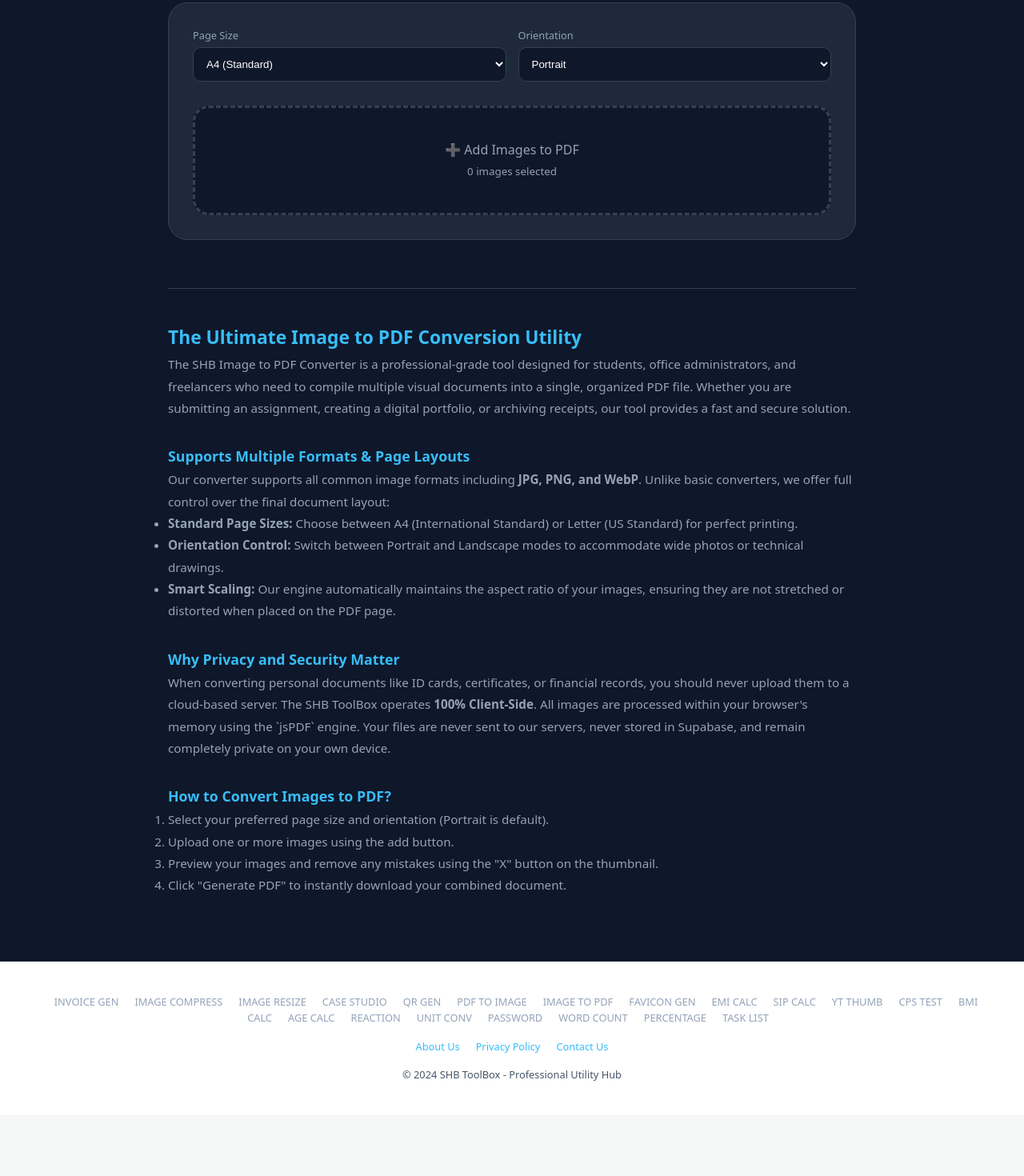
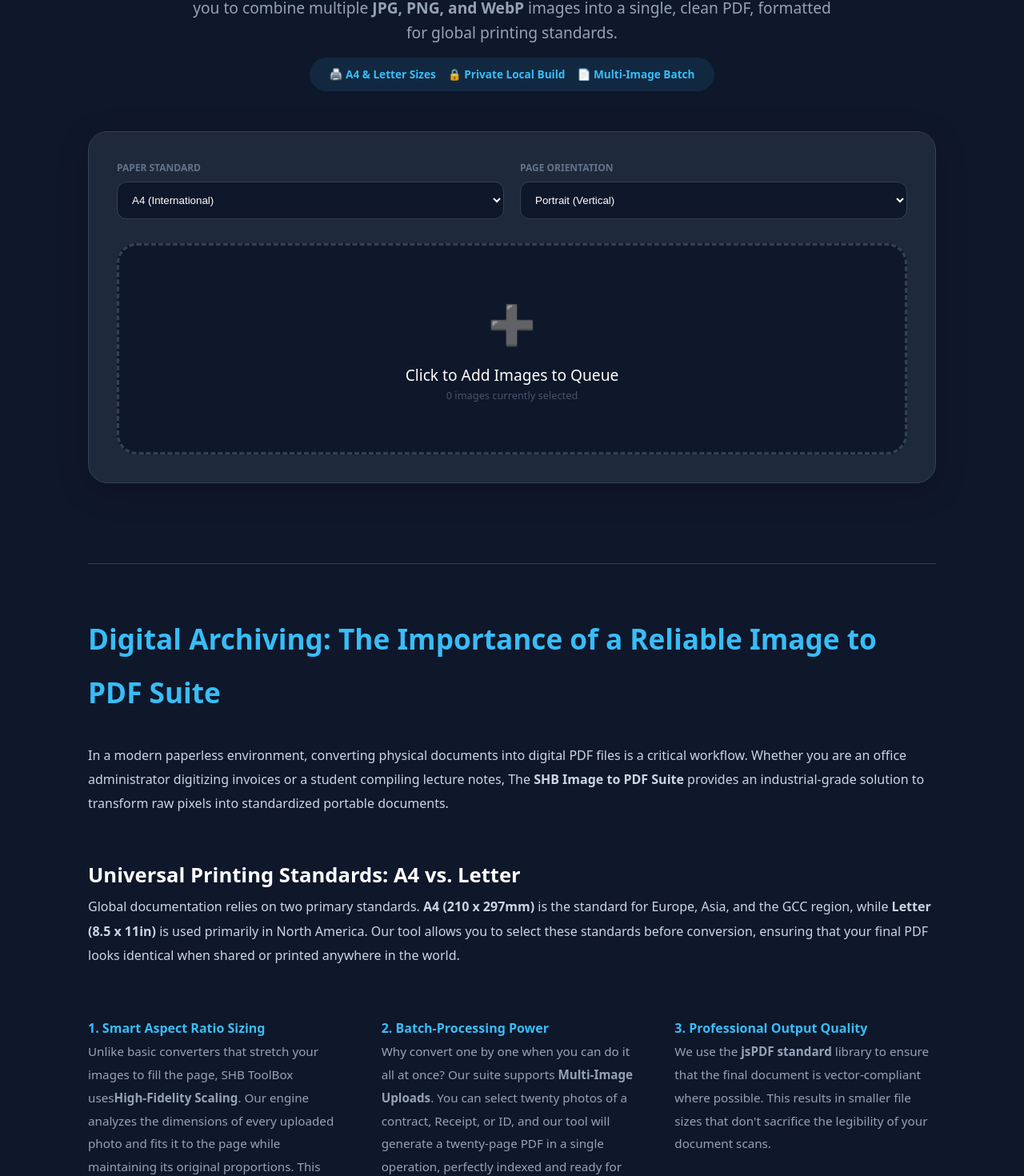
Before and after one commit to vivaindus/vivaindus.github.io, a Next.js app: page /imagetopdf in a window 1280 px wide. Shown: the part 216-1686 px from the top of the page at 80% size. Before the commit the page ends 1610 px from the top, so only its background shows below. Built offline with nearby package versions, Linux system fonts and the light colour scheme.

Commit message:
image to pdf update

```diff
--- a/pages/imagetopdf/index.js
+++ b/pages/imagetopdf/index.js
@@ -1,12 +1,26 @@
-import React, { useState } from 'react';
+import React, { useState, useEffect } from 'react';
 import ToolboxLayout from '../../components/ToolboxLayout';
-import { jsPDF } from 'jspdf';
 
 export default function ImageToPDF() {
+    const [mounted, setMounted] = useState(false);
     const [images, setImages] = useState([]);
     const [pageSize, setPageSize] = useState('a4');
     const [orientation, setOrientation] = useState('p');
     const [generating, setGenerating] = useState(false);
+    const [notification, setNotification] = useState('');
+
+    // Hydration Guard
+    useEffect(() => {
+        setMounted(true);
+    }, []);
+
+    // Toast logic
+    useEffect(() => {
+        if (notification) {
+            const timer = setTimeout(() => setNotification(''), 3000);
+            return () => clearTimeout(timer);
+        }
+    }, [notification]);
 
     const handleUpload = (e) => {
         const files = Array.from(e.target.files);
@@ -17,6 +31,7 @@
             size: (file.size / 1024).toFixed(1) + ' KB'
         }));
         setImages([...images, ...newImages]);
+        setNotification(`${files.length} images added to queue! 📥`);
     };
 
     const removeImage = (id) => {
@@ -26,8 +41,8 @@
     const generatePDF = async () => {
         if (images.length === 0) return;
         setGenerating(true);
+        const { jsPDF } = await import('jspdf');
 
-        // Configuration for A4
         const doc = new jsPDF({
             orientation: orientation,
             unit: 'mm',
@@ -39,13 +54,11 @@
 
         for (let i = 0; i < images.length; i++) {
             if (i > 0) doc.addPage();
-
             const img = await loadImage(images[i].url);
             const imgProps = doc.getImageProperties(img);
+            const ratio = imgProps.width / imgProps.height;
 
-            // Calculate dimensions to fit page while maintaining aspect ratio
-            const ratio = imgProps.width / imgProps.height;
-            let drawWidth = pageWidth - 20; // 10mm margins
+            let drawWidth = pageWidth - 20;
             let drawHeight = drawWidth / ratio;
 
             if (drawHeight > pageHeight - 20) {
@@ -59,8 +72,9 @@
             doc.addImage(img, 'JPEG', x, y, drawWidth, drawHeight);
         }
 
-        doc.save('shb_converted_document.pdf');
+        doc.save(`SHB_Document_${Date.now()}.pdf`);
         setGenerating(false);
+        setNotification('PDF Generated and Downloaded! 📄✅');
     };
 
     const loadImage = (url) => {
@@ -71,29 +85,54 @@
         });
     };
 
+    if (!mounted) return <ToolboxLayout title="Image to PDF" description="Loading..."><div style={{padding:'100px', textAlign:'center', color:'#94a3b8'}}>Starting PDF Engine...</div></ToolboxLayout>;
+
     return (
-        <ToolboxLayout title="Image to PDF Converter" description="Convert multiple JPG, PNG, and WebP images into a single professional PDF document.">
-            <div style={{ maxWidth: '900px', margin: '0 auto', padding: '40px 20px' }}>
-                <h1 style={{ textAlign: 'center', color: '#38bdf8', marginBottom: '10px' }}>Image to PDF Creator</h1>
-                <p style={{ textAlign: 'center', color: '#94a3b8', marginBottom: '30px' }}>Combine multiple photos into one secure PDF file.</p>
+        <ToolboxLayout
+            title="Image to PDF Converter - Combine JPG & PNG into PDF"
+            description="Convert your photos and scans into a single professional PDF document. Choose between A4 and Letter sizes with high-quality resolution and 100% privacy."
+        >
+            <div style={{ maxWidth: '1100px', margin: '0 auto', padding: '40px 20px' }}>
 
-                <div style={{ background: '#1e293b', padding: '30px', borderRadius: '24px', border: '1px solid #334155' }}>
+                {/* TOAST NOTIFICATION */}
+                {notification && (
+                    <div style={{ position: 'fixed', top: '80px', right: '20px', background: '#38bdf8', color: '#0f172a', padding: '12px 24px', borderRadius: '10px', fontWeight: 'bold', zIndex: 1000, boxShadow: '0 4px 15px rgba(0,0,0,0.3)' }}>
+                        {notification}
+                    </div>
+                )}
+
+                {/* --- TOP SECTION: THE HOOK --- */}
+                <div style={{ textAlign: 'center', marginBottom: '50px' }}>
+                    <h1 style={{ color: '#38bdf8', fontSize: '2.5rem' }}>Professional Image to PDF Creator</h1>
+                    <p style={{ color: '#94a3b8', fontSize: '1.2rem', maxWidth: '800px', margin: '15px auto', lineHeight: '1.6' }}>
+                        Turning phone photos into a professional document shouldn't be hard. Our tool allows you to
+                        combine multiple <strong>JPG, PNG, and WebP</strong> images into a single, clean PDF,
+                        formatted for global printing standards.
+                    </p>
+                    <div style={{ display: 'inline-flex', gap: '15px', background: 'rgba(56, 189, 248, 0.1)', padding: '10px 25px', borderRadius: '50px', color: '#38bdf8', fontSize: '0.85rem', fontWeight: 'bold' }}>
+                        <span>🖨️ A4 & Letter Sizes</span>
+                        <span>🔒 Private Local Build</span>
+                        <span>📄 Multi-Image Batch</span>
+                    </div>
+                </div>
+
+                <div style={{ background: '#1e293b', padding: '35px', borderRadius: '24px', border: '1px solid #334155', boxShadow: '0 10px 40px rgba(0,0,0,0.2)' }}>
 
                     {/* SETTINGS BAR */}
-                    <div style={{ display: 'grid', gridTemplateColumns: 'repeat(auto-fit, minmax(150px, 1fr))', gap: '15px', marginBottom: '30px' }}>
+                    <div style={{ display: 'grid', gridTemplateColumns: 'repeat(auto-fit, minmax(200px, 1fr))', gap: '20px', marginBottom: '30px' }}>
                         <div>
-                            <label style={labelStyle}>Page Size</label>
-                            <select value={pageSize} onChange={(e) => setPageSize(e.target.value)} style={selectStyle}>
-                                <option value="a4">A4 (Standard)</option>
-                                <option value="letter">Letter (US)</option>
-                                <option value="a3">A3 (Large)</option>
+                            <label style={lCap}>Paper Standard</label>
+                            <select value={pageSize} onChange={(e) => setPageSize(e.target.value)} style={inputS}>
+                                <option value="a4">A4 (International)</option>
+                                <option value="letter">Letter (US/Canada)</option>
+                                <option value="a3">A3 (Large Poster)</option>
                             </select>
                         </div>
                         <div>
-                            <label style={labelStyle}>Orientation</label>
-                            <select value={orientation} onChange={(e) => setOrientation(e.target.value)} style={selectStyle}>
-                                <option value="p">Portrait</option>
-                                <option value="l">Landscape</option>
+                            <label style={lCap}>Page Orientation</label>
+                            <select value={orientation} onChange={(e) => setOrientation(e.target.value)} style={inputS}>
+                                <option value="p">Portrait (Vertical)</option>
+                                <option value="l">Landscape (Horizontal)</option>
                             </select>
                         </div>
                     </div>
@@ -101,77 +140,97 @@
                     {/* UPLOAD ZONE */}
                     <div style={dropZone}>
                         <input type="file" multiple accept="image/*" onChange={handleUpload} style={fileInput} />
-                        <p>➕ Add Images to PDF</p>
-                        <small>{images.length} images selected</small>
+                        <div style={{ fontSize: '3rem' }}>➕</div>
+                        <p style={{ fontSize: '1.2rem', color: '#fff', marginTop: '10px' }}>Click to Add Images to Queue</p>
+                        <p style={{ color: '#475569', fontSize: '0.8rem' }}>{images.length} images currently selected</p>
                     </div>
 
                     {/* PREVIEW GRID */}
                     {images.length > 0 && (
-                        <div style={{ marginTop: '30px' }}>
-                            <div style={{ display: 'grid', gridTemplateColumns: 'repeat(auto-fill, minmax(120px, 1fr))', gap: '15px' }}>
+                        <div style={{ marginTop: '40px', animation: 'fadeIn 0.5s' }}>
+                            <div style={{ display: 'grid', gridTemplateColumns: 'repeat(auto-fill, minmax(130px, 1fr))', gap: '15px' }}>
                                 {images.map((img) => (
                                     <div key={img.id} style={thumbCard}>
                                         <img src={img.url} style={thumbImg} alt="Preview" />
                                         <button onClick={() => removeImage(img.id)} style={btnRemove}>&times;</button>
-                                        <div style={{fontSize: '0.6rem', overflow: 'hidden', whiteSpace: 'nowrap'}}>{img.size}</div>
+                                        <div style={{fontSize: '0.65rem', color: '#475569', padding: '5px'}}>{img.size}</div>
                                     </div>
                                 ))}
                             </div>
 
                             <button onClick={generatePDF} disabled={generating} style={btnPrimary}>
-                                {generating ? 'Processing PDF...' : `GENERATE PDF (${images.length} PAGES)`}
+                                {generating ? 'Processing Digital Assets...' : `BUILD PDF DOCUMENT (${images.length} PAGES)`}
                             </button>
                         </div>
                     )}
                 </div>
 
-                {/* --- PROFESSIONAL SEO SECTION --- */}
-                <div style={{ marginTop: '60px', borderTop: '1px solid #334155', paddingTop: '40px', color: '#94a3b8', fontSize: '0.95rem', lineHeight: '1.8' }}>
-                    <h2 style={{ color: '#38bdf8' }}>The Ultimate Image to PDF Conversion Utility</h2>
+                {/* --- MASSIVE KNOWLEDGE HUB (BOTTOM SEO) --- */}
+                <div style={{ marginTop: '100px', borderTop: '1px solid #334155', paddingTop: '60px', color: '#cbd5e1', lineHeight: '1.9' }}>
+                    <h2 style={{ color: '#38bdf8', fontSize: '2.2rem', marginBottom: '30px' }}>Digital Archiving: The Importance of a Reliable Image to PDF Suite</h2>
                     <p>
-                        The SHB Image to PDF Converter is a professional-grade tool designed for students, office administrators, and freelancers
-                        who need to compile multiple visual documents into a single, organized PDF file. Whether you are submitting an
-                        assignment, creating a digital portfolio, or archiving receipts, our tool provides a fast and secure solution.
+                        In a modern paperless environment, converting physical documents into digital PDF files is a critical workflow.
+                        Whether you are an office administrator digitizing invoices or a student compiling lecture notes,
+                        The <strong>SHB Image to PDF Suite</strong> provides an industrial-grade solution to transform raw pixels
+                        into standardized portable documents.
                     </p>
 
-                    <h3 style={{ color: '#38bdf8', marginTop: '30px' }}>Supports Multiple Formats & Page Layouts</h3>
+                    <h3 style={{ color: '#fff', marginTop: '50px', fontSize: '1.6rem' }}>Universal Printing Standards: A4 vs. Letter</h3>
                     <p>
-                        Our converter supports all common image formats including <strong>JPG, PNG, and WebP</strong>. Unlike
-                        basic converters, we offer full control over the final document layout:
-                    </p>
-                    <ul>
-                        <li><strong>Standard Page Sizes:</strong> Choose between A4 (International Standard) or Letter (US Standard) for perfect printing.</li>
-                        <li><strong>Orientation Control:</strong> Switch between Portrait and Landscape modes to accommodate wide photos or technical drawings.</li>
-                        <li><strong>Smart Scaling:</strong> Our engine automatically maintains the aspect ratio of your images, ensuring they are not stretched or distorted when placed on the PDF page.</li>
-                    </ul>
-
-                    <h3 style={{ color: '#38bdf8', marginTop: '30px' }}>Why Privacy and Security Matter</h3>
-                    <p>
-                        When converting personal documents like ID cards, certificates, or financial records, you should never upload them
-                        to a cloud-based server. The SHB ToolBox operates <strong>100% Client-Side</strong>. All images are processed
-                        within your browser's memory using the `jsPDF` engine. Your files are never sent to our servers, never stored
-                        in Supabase, and remain completely private on your own device.
+                        Global documentation relies on two primary standards. <strong>A4 (210 x 297mm)</strong> is the standard for
+                        Europe, Asia, and the GCC region, while <strong>Letter (8.5 x 11in)</strong> is used primarily in North America.
+                        Our tool allows you to select these standards before conversion, ensuring that your final PDF looks identical
+                        when shared or printed anywhere in the world.
                     </p>
 
-                    <h3 style={{ color: '#38bdf8', marginTop: '30px' }}>How to Convert Images to PDF?</h3>
-                    <ol>
-                        <li>Select your preferred page size and orientation (Portrait is default).</li>
-                        <li>Upload one or more images using the add button.</li>
-                        <li>Preview your images and remove any mistakes using the "X" button on the thumbnail.</li>
-                        <li>Click "Generate PDF" to instantly download your combined document.</li>
-                    </ol>
+                    <div style={{ display: 'grid', gridTemplateColumns: 'repeat(auto-fit, minmax(280px, 1fr))', gap: '40px', marginTop: '60px' }}>
+                        <div>
+                            <h4 style={{ color: '#38bdf8' }}>1. Smart Aspect Ratio Sizing</h4>
+                            <p style={{ fontSize: '0.95rem', color: '#94a3b8' }}>
+                                Unlike basic converters that stretch your images to fill the page, SHB ToolBox uses
+                                <strong>High-Fidelity Scaling</strong>. Our engine analyzes the dimensions of every uploaded photo
+                                and fits it to the page while maintaining its original proportions. This prevents distortions
+                                of faces, text, and signatures.
+                            </p>
+                        </div>
+                        <div>
+                            <h4 style={{ color: '#38bdf8' }}>2. Batch-Processing Power</h4>
+                            <p style={{ fontSize: '0.95rem', color: '#94a3b8' }}>
+                                Why convert one by one when you can do it all at once? Our suite supports <strong>Multi-Image Uploads</strong>.
+                                You can select twenty photos of a contract, Receipt, or ID, and our tool will generate a twenty-page
+                                PDF in a single operation, perfectly indexed and ready for email.
+                            </p>
+                        </div>
+                        <div>
+                            <h4 style={{ color: '#38bdf8' }}>3. Professional Output Quality</h4>
+                            <p style={{ fontSize: '0.95rem', color: '#94a3b8' }}>
+                                We use the <strong>jsPDF standard</strong> library to ensure that the final document is
+                                vector-compliant where possible. This results in smaller file sizes that don't sacrifice the
+                                legibility of your document scans.
+                            </p>
+                        </div>
+                    </div>
+
+                    <h3 style={{ color: '#fff', marginTop: '50px', fontSize: '1.5rem' }}>The Security of Client-Side Processing</h3>
+                    <p>
+                        Document privacy is non-negotiable. Traditional online converters require you to upload your personal
+                        identity cards, medical receipts, or confidential business records to a remote server. At
+                        <strong>SHB ToolBox</strong>, we eliminate this risk. Every part of the conversion process happens
+                        <strong>locally in your browser</strong>. Your files are processed in your computer's temporary memory
+                        and are never uploaded to our servers or stored in our database.
+                    </p>
                 </div>
             </div>
         </ToolboxLayout>
     );
 }
 
-// --- STYLES ---
-const dropZone = { border: '3px dashed #334155', padding: '40px', borderRadius: '20px', textAlign: 'center', color: '#94a3b8', position: 'relative', background: '#0f172a' };
+// Styling Constants
+const lCap = { fontSize: '0.75rem', color: '#64748b', fontWeight: 'bold', display: 'block', marginBottom: '8px', textTransform: 'uppercase' };
+const inputS = { width: '100%', background: '#0f172a', border: '1px solid #334155', padding: '14px', borderRadius: '12px', color: '#fff', outline: 'none' };
+const dropZone = { border: '3px dashed #334155', padding: '60px 20px', borderRadius: '25px', textAlign: 'center', background: '#0f172a', position: 'relative' };
 const fileInput = { position: 'absolute', top: 0, left: 0, width: '100%', height: '100%', opacity: 0, cursor: 'pointer' };
-const labelStyle = { fontSize: '0.8rem', color: '#94a3b8', display: 'block', marginBottom: '5px' };
-const selectStyle = { width: '100%', background: '#0f172a', border: '1px solid #334155', color: '#fff', padding: '12px', borderRadius: '10px', outline: 'none' };
-const thumbCard = { position: 'relative', background: '#0f172a', padding: '5px', borderRadius: '8px', border: '1px solid #334155', textAlign: 'center' };
-const thumbImg = { width: '100%', height: '80px', objectFit: 'cover', borderRadius: '5px', marginBottom: '5px' };
-const btnRemove = { position: 'absolute', top: '-5px', right: '-5px', background: '#f87171', color: '#fff', border: 'none', borderRadius: '50%', width: '20px', height: '20px', cursor: 'pointer', fontSize: '14px', lineHeight: '1' };
-const btnPrimary = { width: '100%', marginTop: '30px', background: '#38bdf8', color: '#0f172a', border: 'none', padding: '18px', borderRadius: '15px', fontWeight: 'bold', cursor: 'pointer' };
+const btnPrimary = { width: '100%', marginTop: '30px', background: '#38bdf8', color: '#0f172a', border: 'none', padding: '20px', borderRadius: '15px', fontWeight: 'bold', cursor: 'pointer', fontSize: '1.1rem' };
+const thumbCard = { position: 'relative', background: '#0f172a', borderRadius: '12px', border: '1px solid #334155', overflow: 'hidden' };
+const thumbImg = { width: '100%', height: '100px', objectFit: 'cover' };
+const btnRemove = { position: 'absolute', top: '5px', right: '5px', background: '#f87171', color: '#fff', border: 'none', borderRadius: '50%', width: '22px', height: '22px', cursor: 'pointer', fontWeight: 'bold', display: 'flex', alignItems: 'center', justifyContent: 'center' };
```
